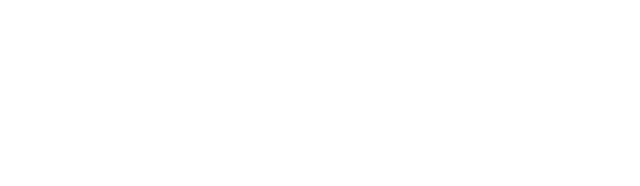
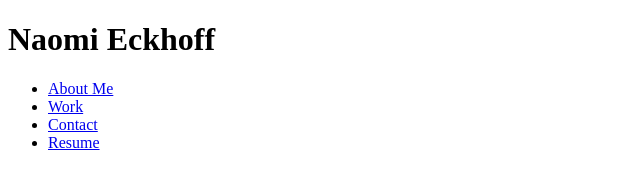
Before and after one commit to Naomi-Eckhoff/Portfolio, a plain HTML site: page index.html in a window 1280 px wide. Shown: the whole page, without its empty margins (0-640 px from the left). Drawn offline with Linux system fonts and the light colour scheme.

Commit message:
html header done

```diff
--- a/index.html
+++ b/index.html
@@ -10,6 +10,25 @@
 
 <body>
   <!-- header section with name and links about me, work, contact, resume-->
+  <header>
+    <h1>Naomi Eckhoff</h1>
+    <nav>
+      <ul>
+        <li>
+          <a href="about-me"> About Me</a>
+        </li>
+        <li>
+          <a href="work">Work</a>
+        </li>
+        <li>
+          <a href="contact">Contact</a>
+        </li>
+        <li>
+          <a href="resume">Resume</a>
+        </li>
+      </ul>
+    </nav>
+  </header>
 
   <!-- lets put the section headers over on the left and stack on shrinkage. sounds nifty -->
   <!-- section about me, general info -->
```
